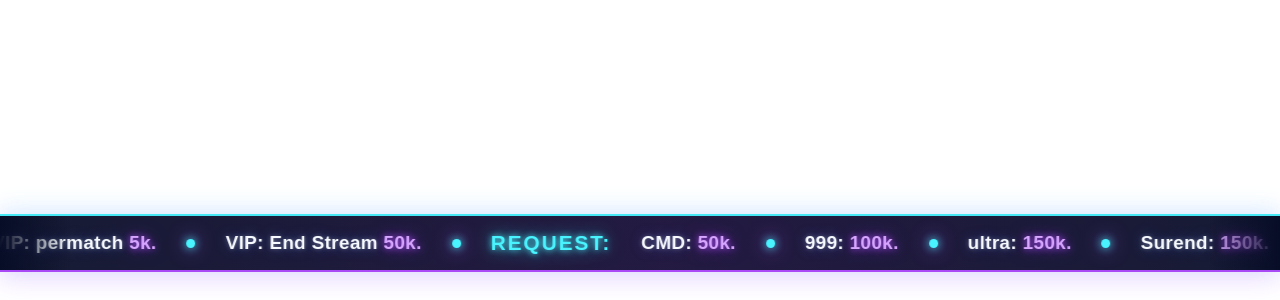
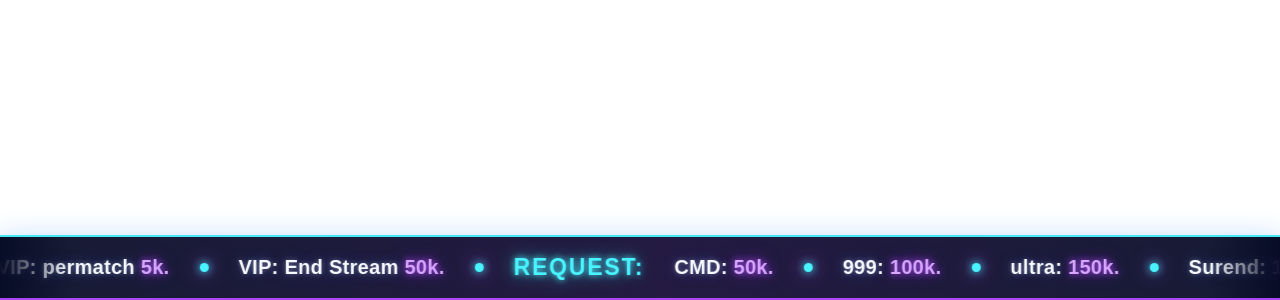
Before and after one commit to syafrilwildan/kromskii-vip-overlay, a plain HTML site: page index.html in a window 1280 px wide. Shown: the part 500-800 px from the top of the page. Drawn offline with Linux system fonts and the light colour scheme.

Commit message:
Update index.html

```diff
--- a/index.html
+++ b/index.html
@@ -32,8 +32,8 @@
     position: absolute;
     left: 0;
     right: 0;
-    bottom: 28px;
-    height: 58px;
+    bottom: 0px;
+    height: 65px;
     display: flex;
     align-items: center;
     overflow: hidden;
@@ -87,7 +87,7 @@
   }
 
   .heading {
-    font-size: 21px;
+    font-size: 23px;
     font-weight: 900;
     letter-spacing: 1.8px;
     color: var(--cyan);
@@ -97,7 +97,7 @@
   }
 
   .item {
-    font-size: 19px;
+    font-size: 20px;
     font-weight: 800;
     letter-spacing: 0.3px;
     color: var(--white);
```
